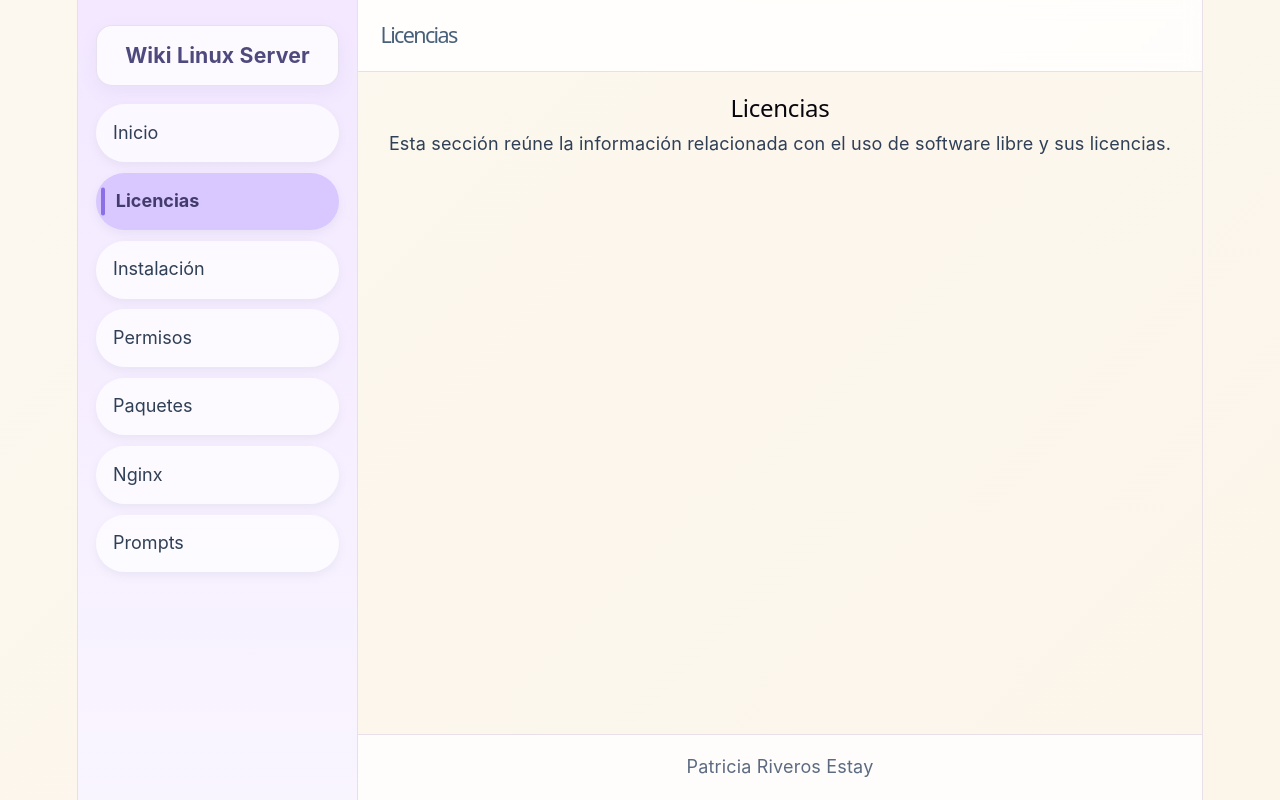
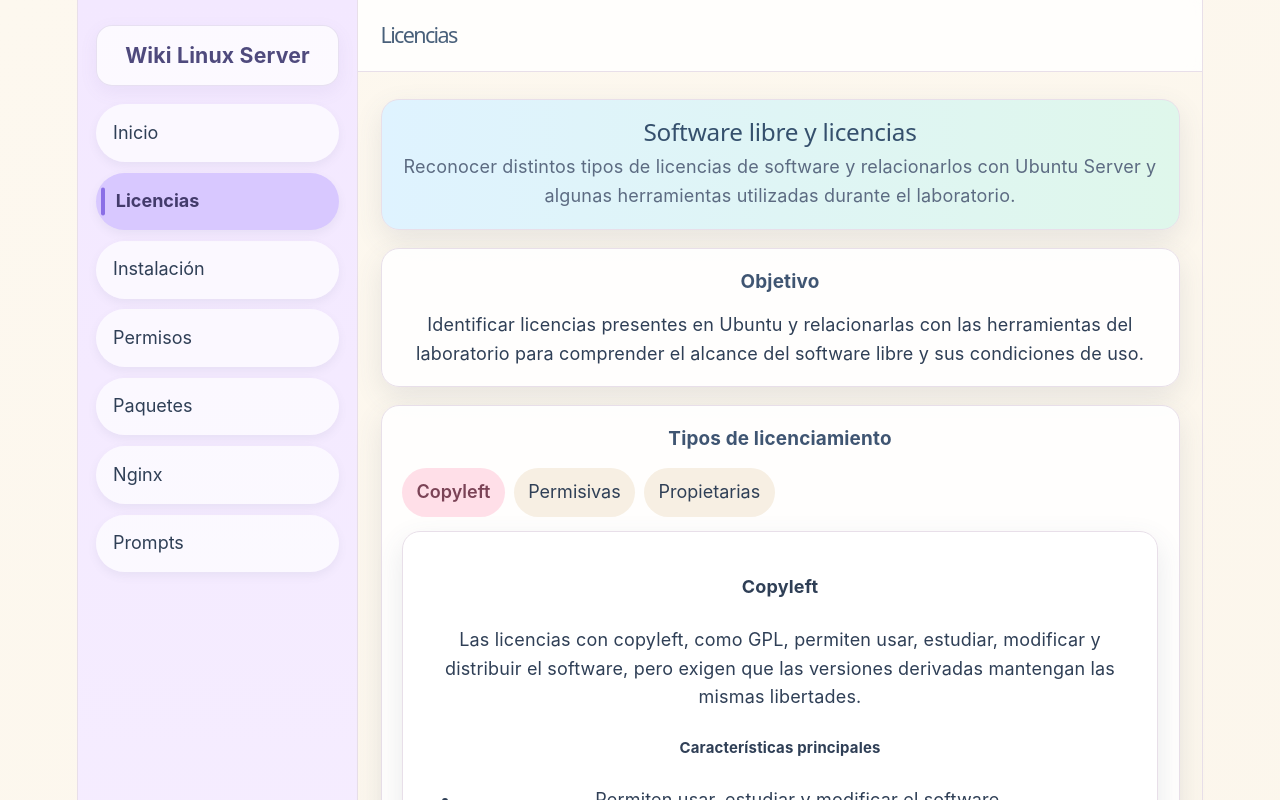
Before and after one commit to Anyaspycat/wikilnx_rivpat, a React (Vite) app: page / in a window 1280 px wide. Both pictures are taken after a click on the button "Licencias". Shown: the top 800 px of the page. Built offline with nearby package versions, Linux system fonts and the light colour scheme.

Commit message:
Se agrega sección interactiva de licencias de software

```diff
--- a/src/components/Licencias.jsx
+++ b/src/components/Licencias.jsx
@@ -1,8 +1,165 @@
+import { useState } from 'react'
+
+const licenseTabs = {
+  copyleft: {
+    title: 'Copyleft',
+    summary:
+      'Las licencias con copyleft, como GPL, permiten usar, estudiar, modificar y distribuir el software, pero exigen que las versiones derivadas mantengan las mismas libertades.',
+    features: [
+      'Permiten usar, estudiar y modificar el software.',
+      'Las versiones modificadas deben conservar las mismas libertades.',
+      'Se relacionan directamente con la GPL versión 3 revisada en Ubuntu.'
+    ],
+    examples: ['GPL', 'GPL-3']
+  },
+  permisivas: {
+    title: 'Permisivas',
+    summary:
+      'Las licencias permisivas, como MIT, BSD y Apache, permiten reutilizar y modificar el software con menos restricciones, generalmente conservando avisos de autoría y licencia.',
+    features: [
+      'Permiten reutilizar y modificar el software con menos restricciones.',
+      'Generalmente exigen conservar avisos de autoría y licencia.',
+      'Se mencionan como parte del conjunto de licencias disponibles en Ubuntu.'
+    ],
+    examples: ['BSD', 'Apache', 'MIT']
+  },
+  propietarias: {
+    title: 'Propietarias',
+    summary:
+      'En el software propietario el código fuente no suele estar disponible y su uso, modificación o distribución depende de las condiciones definidas por el propietario.',
+    features: [
+      'El código fuente no suele estar disponible.',
+      'El uso y modificación dependen de condiciones del propietario.',
+      'Se presentan como un tipo distinto al software libre.'
+    ],
+    examples: ['Software propietario']
+  }
+}
+
+const licenseRelations = [
+  { tool: 'Ubuntu Server', license: 'Software libre y paquetes con distintas licencias.' },
+  { tool: 'Bash', license: 'GPL-3 o posterior.' },
+  { tool: 'nginx', license: 'Licencia permisiva de tipo BSD.' },
+  { tool: 'VirtualBox', license: 'Combina componentes de software libre con extensiones sujetas a otras condiciones de licencia.' }
+]
+
 function Licencias() {
+  const [activeTab, setActiveTab] = useState('copyleft')
+  const activeLicense = licenseTabs[activeTab]
+
   return (
-    <section className="wiki-section">
-      <h2>Licencias</h2>
-      <p>Esta sección reúne la información relacionada con el uso de software libre y sus licencias.</p>
+    <section className="wiki-page">
+      <header className="page-header">
+        <h2>Software libre y licencias</h2>
+        <p className="page-subtitle">
+          Reconocer distintos tipos de licencias de software y relacionarlos con Ubuntu Server y algunas herramientas utilizadas durante el laboratorio.
+        </p>
+      </header>
+
+      <section className="section-card">
+        <h3 className="section-title">Objetivo</h3>
+        <p>
+          Identificar licencias presentes en Ubuntu y relacionarlas con las herramientas del laboratorio para comprender el alcance del software libre y sus condiciones de uso.
+        </p>
+      </section>
+
+      <section className="section-card">
+        <h3 className="section-title">Tipos de licenciamiento</h3>
+        <div className="tab-list" role="tablist" aria-label="Tipos de licencias">
+          {Object.entries(licenseTabs).map(([key, tab]) => (
+            <button
+              key={key}
+              type="button"
+              className={`tab-button ${activeTab === key ? 'active' : ''}`}
+              onClick={() => setActiveTab(key)}
+            >
+              {tab.title}
+            </button>
+          ))}
+        </div>
+
+        <div className="section-card" style={{ marginTop: '0.8rem', padding: '0.95rem' }}>
+          <h4>{activeLicense.title}</h4>
+          <p>{activeLicense.summary}</p>
+          <h5>Características principales</h5>
+          <ul>
+            {activeLicense.features.map((item) => (
+              <li key={item}>{item}</li>
+            ))}
+          </ul>
+          <h5>Ejemplos</h5>
+          <ul>
+            {activeLicense.examples.map((item) => (
+              <li key={item}>{item}</li>
+            ))}
+          </ul>
+        </div>
+      </section>
+
+      <section className="section-card">
+        <h3 className="section-title">Galería de evidencias</h3>
+        <div className="image-grid">
+          <figure>
+            <img
+              className="evidence-image"
+              src="/img_rivpat/02_licencias/02_licencias_disponibles.png"
+              alt="Licencias disponibles en Ubuntu"
+            />
+            <figcaption>Licencias disponibles en Ubuntu</figcaption>
+          </figure>
+          <figure>
+            <img
+              className="evidence-image"
+              src="/img_rivpat/02_licencias/02_licencia_gpl3.png"
+              alt="Licencia GPL versión 3"
+            />
+            <figcaption>Licencia GPL versión 3</figcaption>
+          </figure>
+          <figure>
+            <img
+              className="evidence-image"
+              src="/img_rivpat/02_licencias/02_licencia_bash.png"
+              alt="Licencia de Bash"
+            />
+            <figcaption>Licencia de Bash</figcaption>
+          </figure>
+        </div>
+      </section>
+
+      <section className="section-card">
+        <h3 className="section-title">Relación con las herramientas</h3>
+        <div style={{ overflowX: 'auto' }}>
+          <table className="comparison-table">
+            <thead>
+              <tr>
+                <th>Herramienta</th>
+                <th>Tipo de licencia</th>
+              </tr>
+            </thead>
+            <tbody>
+              {licenseRelations.map((item) => (
+                <tr key={item.tool}>
+                  <td>{item.tool}</td>
+                  <td>{item.license}</td>
+                </tr>
+              ))}
+            </tbody>
+          </table>
+        </div>
+      </section>
+
+      <section className="section-card">
+        <h3 className="section-title">Resultado final</h3>
+        <div className="result-box">
+          <ul>
+            <li>Identificar licencias instaladas en Ubuntu.</li>
+            <li>Revisar el contenido de la GPL versión 3.</li>
+            <li>Relacionar Bash con su licencia.</li>
+            <li>Diferenciar copyleft, licencias permisivas y software propietario.</li>
+            <li>Relacionar el licenciamiento con las herramientas utilizadas.</li>
+          </ul>
+        </div>
+      </section>
     </section>
   )
 }
```
